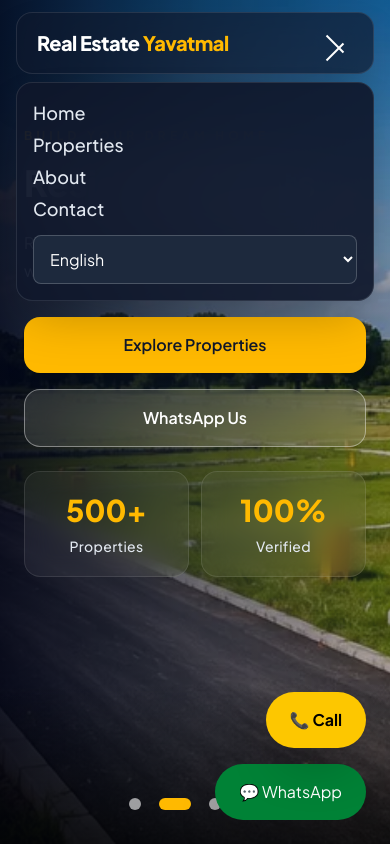
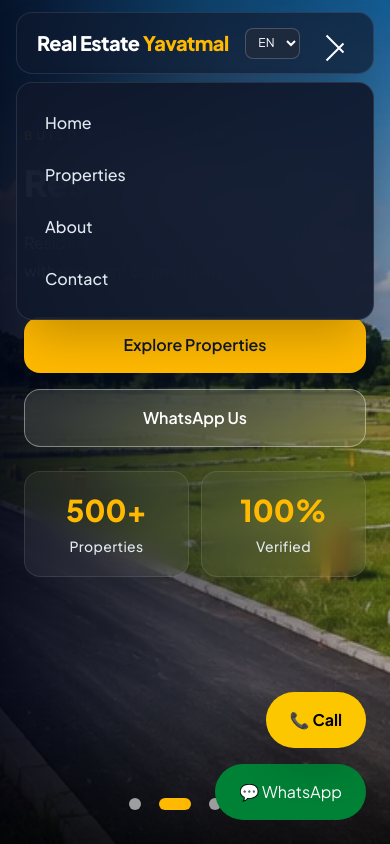
Before and after one commit to Kafil111/real-estate-yavatmal, a Next.js app: page /en in a window 390 px wide. Both pictures are taken after a click on the button 335 px from the left and 43 px from the top of the page. Shown: the top 844 px of the page. Built offline with nearby package versions, Linux system fonts and the light colour scheme.

Commit message:
Contact sec

```diff
--- a/components/Home/ContactSection.tsx
+++ b/components/Home/ContactSection.tsx
@@ -45,12 +45,12 @@ export default function ContactSection() {
                             {
                                 icon: Phone,
                                 title: t("callUs"),
-                                value: "+91 87933 98909",
+                                value: "+91 9657594144",
                             },
                             {
                                 icon: MessageCircle,
                                 title: t("whatsapp"),
-                                value: "+91 87933 98909",
+                                value: "+91 9657594144",
                             },
                             {
                                 icon: MapPin,
--- a/components/Layout/Navbar.tsx
+++ b/components/Layout/Navbar.tsx
@@ -73,18 +73,20 @@ export default function Navbar() {
                                 {link.name}
                             </a>
                         ))}
+                    </div>
+
+                    {/* Language Switcher — always visible, mobile and desktop */}
 
                     <select
                         aria-label={tLang("language")}
                         value={locale}
                         onChange={(e) => switchLocale(e.target.value)}
-                            className="rounded-lg border border-white/20 bg-slate-800 px-3 py-2 text-sm text-white outline-none"
+                        className="rounded-lg border border-white/20 bg-slate-800 px-2 py-1.5 text-xs text-white outline-none sm:px-3 sm:py-2 sm:text-sm"
                     >
                         <option value="en">EN</option>
-                            <option value="hi">हिंदी</option>
-                            <option value="mr">मराठी</option>
+                        <option value="hi">हिं</option>
+                        <option value="mr">मर</option>
                     </select>
-                    </div>
 
                     {/* Mobile Menu Button */}
 
@@ -115,34 +117,27 @@ export default function Navbar() {
 
                 {/* Mobile Dropdown Panel */}
 
-                {isMenuOpen && (
+                {
+                    isMenuOpen && (
                         <div className="mt-2 rounded-2xl border border-white/10 bg-slate-900/90 backdrop-blur-2xl p-4 shadow-2xl md:hidden">
                             <div className="flex flex-col gap-1">
                                 {links.map((link) => (
+
                                     <a
                                         key={link.name}
                                         href={link.href}
-                                    className="text-lg font-medium text-slate-200 transition-all duration-300 hover:text-amber-400 hover:-translate-y-0.5"
+                                        onClick={() => setIsMenuOpen(false)}
+                                        className="rounded-lg px-3 py-3 text-base font-medium text-slate-200 transition hover:bg-white/5 hover:text-amber-400"
                                     >
                                         {link.name}
                                     </a>
                                 ))}
+                            </div>
+                        </div >
+                    )
+                }
 
-                            <select
-                                aria-label={tLang("language")}
-                                value={locale}
-                                onChange={(e) => switchLocale(e.target.value)}
-                                className="mt-2 rounded-lg border border-white/20 bg-slate-800 px-3 py-3 text-base text-white outline-none"
-                            >
-                                <option value="en">English</option>
-                                <option value="hi">हिंदी</option>
-                                <option value="mr">मराठी</option>
-                            </select>
-                        </div>
-                    </div>
-                )}
-
-            </div>
-        </header>
+            </div >
+        </header >
     );
 }
```
Lines whose indentation alone changed are shown as unchanged.
